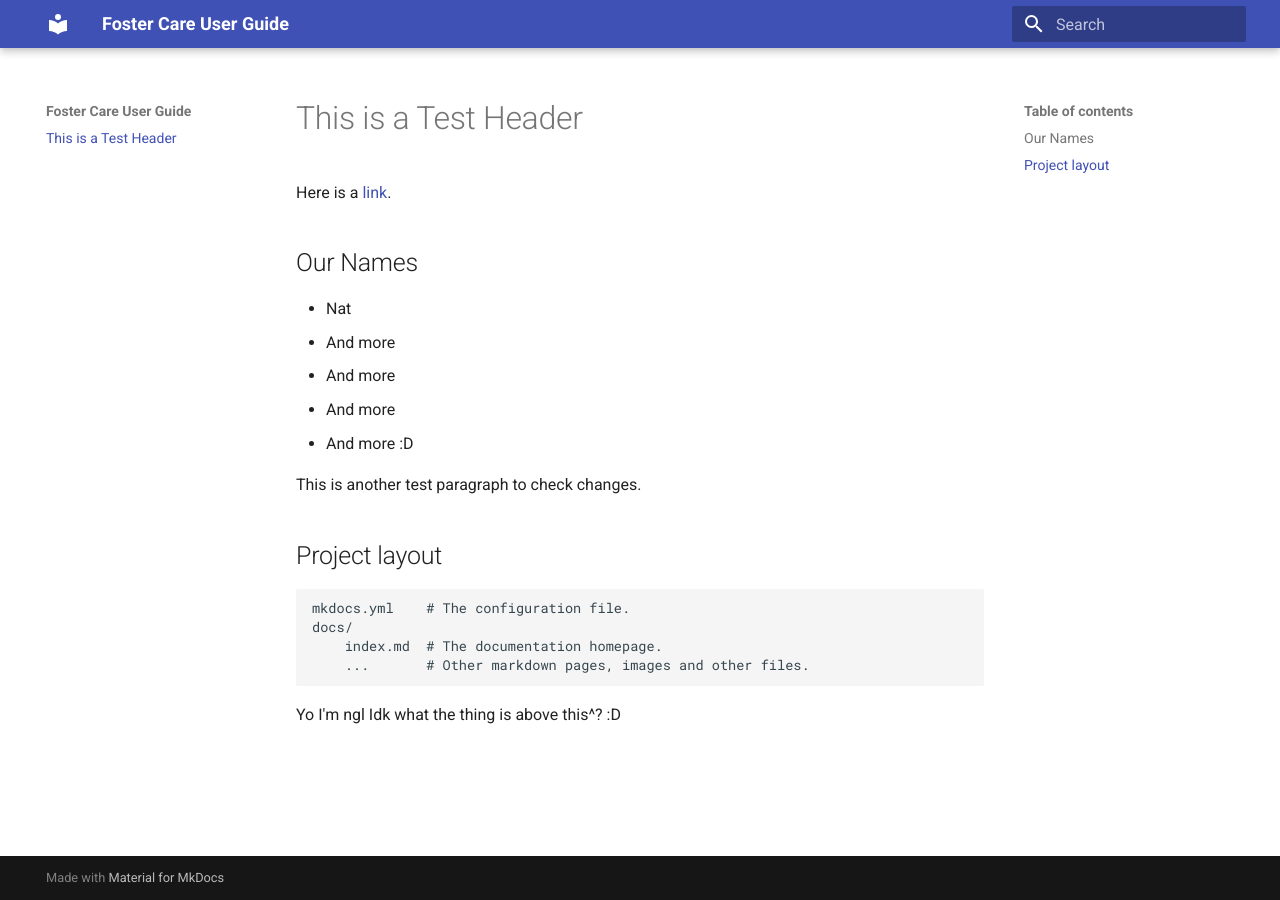
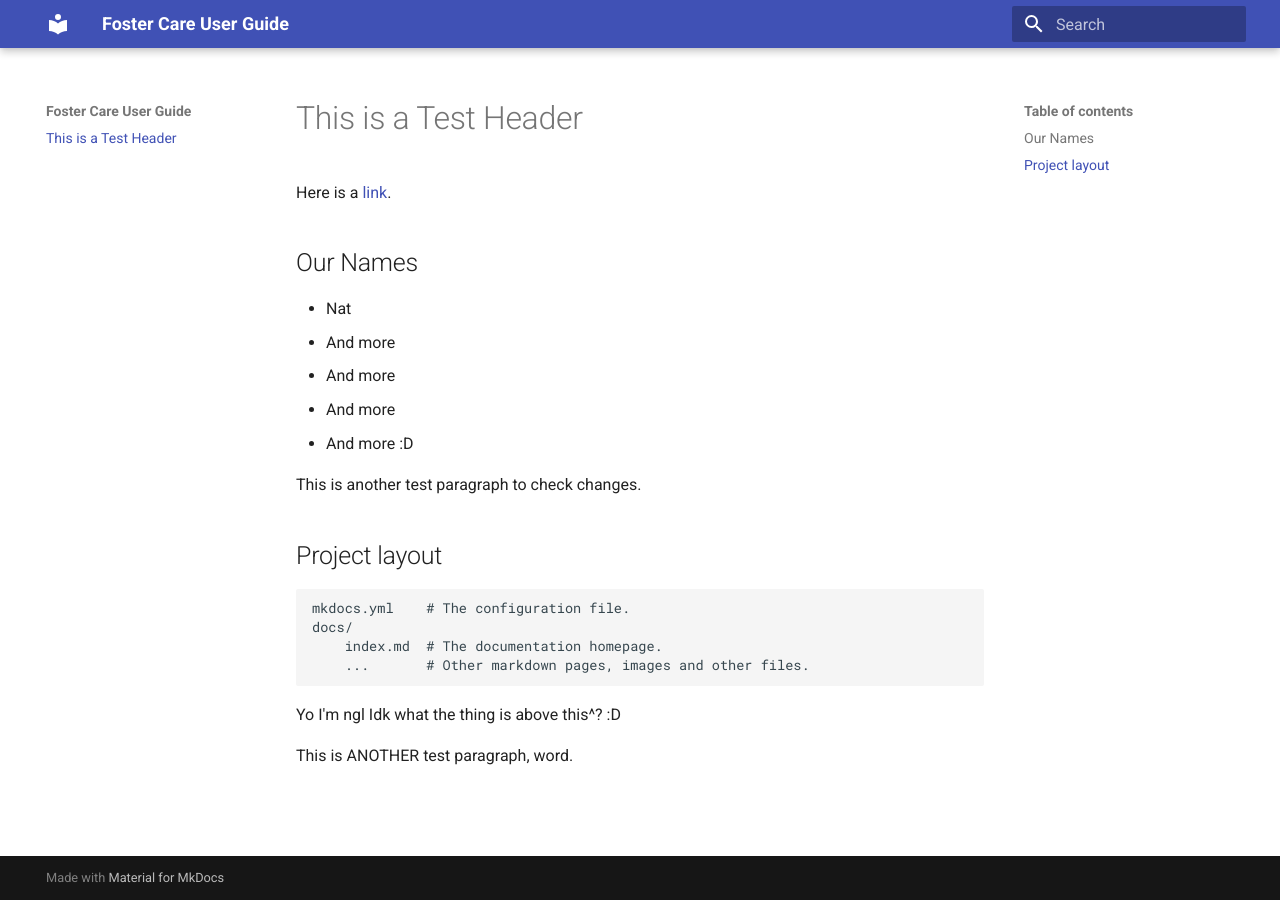
Before and after one commit to natkees/natkees.github.io, an MkDocs documentation site: the page built from docs/index.md, in a window 1280 px wide. Built offline with MkDocs 1.6.1 and Material for MkDocs 9.7.7, drawn with Linux system fonts in a browser that asks for light colours.

Commit message:
double checking by adding a sentence

```diff
--- a/docs/index.md
+++ b/docs/index.md
@@ -20,3 +20,5 @@ This is another test paragraph to check changes.
         ...       # Other markdown pages, images and other files.
 
 Yo I'm ngl Idk what the thing is above this^? :D
+
+This is ANOTHER test paragraph, word.
```
